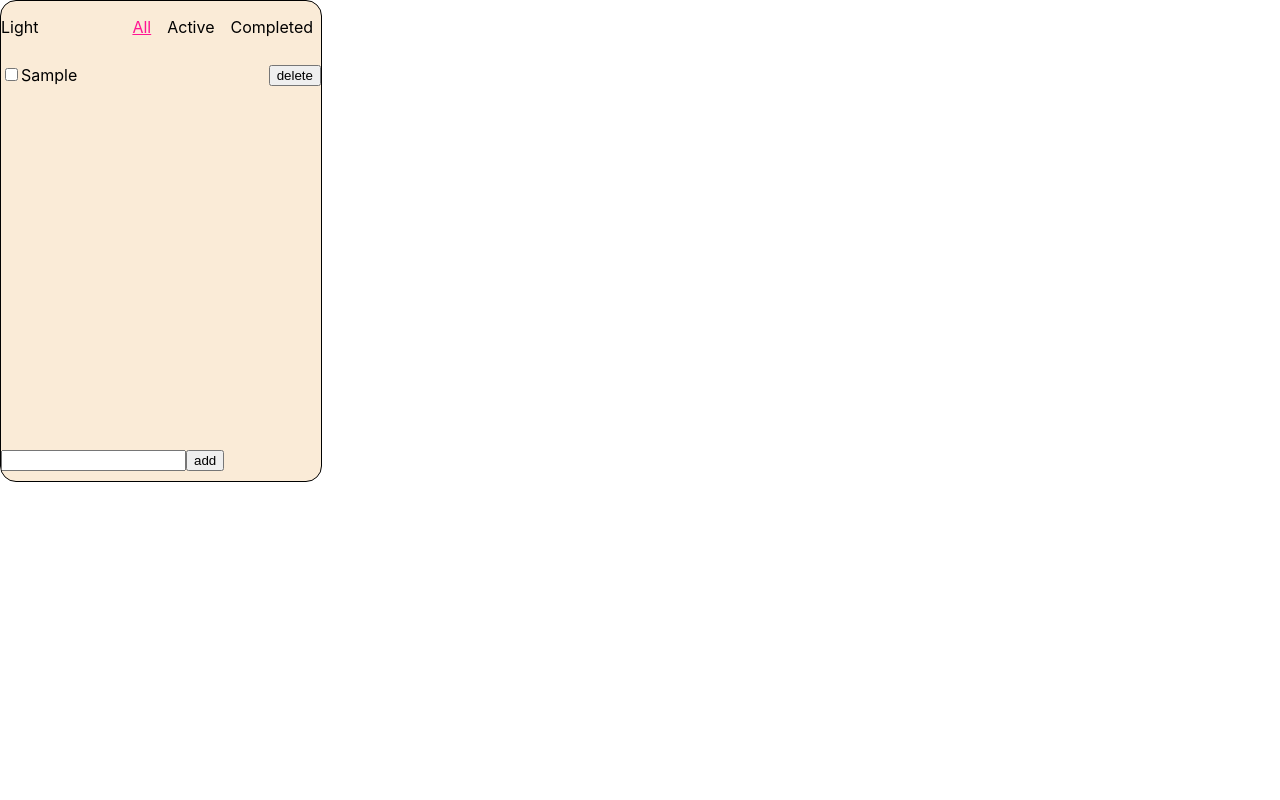
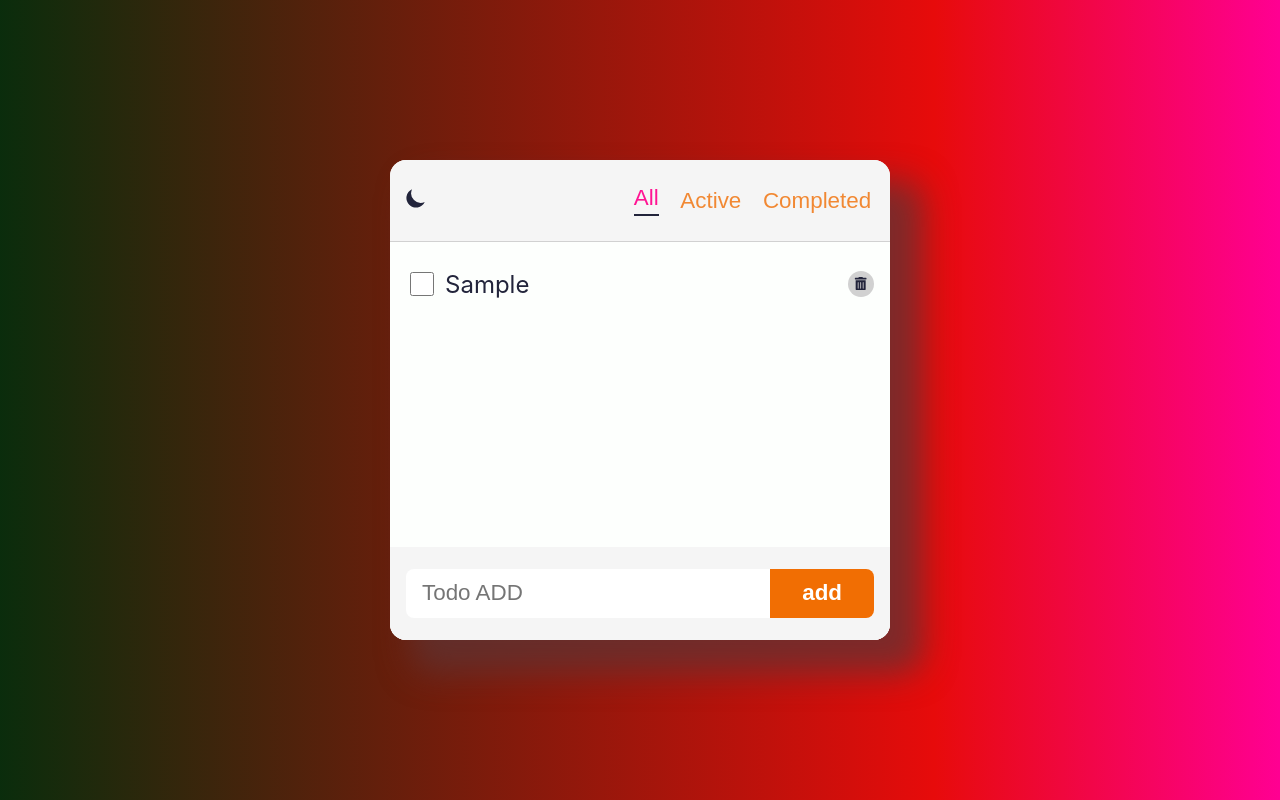
Before and after one commit to amaruack/todo-list, a React (Create React App) app: page / in a window 1280 px wide. Both pictures are taken after typing "Sample" into the empty fields and a click on the button "add". Built offline with nearby package versions, Linux system fonts and the light colour scheme.

Commit message:
add - css 추가

```diff
--- a/src/App.jsx
+++ b/src/App.jsx
@@ -6,10 +6,8 @@ import {HeaderProvider} from "./context/HeaderContext";
 function App() {
     return (
         <HeaderProvider>
-            <div className={'container'}>
-                <Header/>
-                <Content/>
-            </div>
+            <Header/>
+            <Content/>
         </HeaderProvider>
     );
 }
--- a/src/component/content/Content.jsx
+++ b/src/component/content/Content.jsx
@@ -1,7 +1,7 @@
 import React, {useContext, useEffect, useReducer, useState} from 'react';
 import {Todo} from "./Todo";
 import todoReducer from "./reducer/todoReducer";
-import {HeaderContext} from "../../context/HeaderContext";
+import {HeaderContext, useHeader} from "../../context/HeaderContext";
 
 import styles from './Todo.module.css';
 import {TodoAdd} from "./TodoAdd";
@@ -12,7 +12,7 @@ export const Content = () => {
     let initData = localStorage.getItem('todoList');
     initData = initData === null ? [] : JSON.parse(initData);
 
-    const {header} = useContext(HeaderContext);
+    const {header} = useHeader();
     const [todoList, dispatch] = useReducer(todoReducer, initData);
 
     const handleAdd = (replacedItem) => {
@@ -20,8 +20,8 @@ export const Content = () => {
     }
 
     return (
-        <div>
-            <div className={styles.todoContainer}>
+        <section className={`${styles.todoContainer}`}>
+            <ul className={styles.todoList}>
                 {
                     todoList.filter((todo) =>  {
                             if (header.filter === 'all') {
@@ -31,12 +31,12 @@ export const Content = () => {
                             }
                         })
                         .map((todo) => {
-                        return <Todo key={todo.todoId} todo={todo}  todoDispatch={dispatch}/>
+                        return <Todo key={todo.todoId} todo={todo} todoDispatch={dispatch}/>
                     })
                 }
-            </div>
+            </ul>
             <TodoAdd onAdd={handleAdd}/>
-        </div>
+        </section>
     );
 };
 
--- a/src/component/content/Todo.jsx
+++ b/src/component/content/Todo.jsx
@@ -1,25 +1,28 @@
 import React from 'react';
 import styles from './Todo.module.css';
-import {BiTrash} from "react-icons/bi";
+import {FaTrashAlt} from "react-icons/fa";
 
 export const Todo = (props) => {
 
     // todoDispatch
     const handleChange = (e) => {
-        const todoId = e.target.parentElement.dataset.id;
-        props.todoDispatch({type:'updated', todoId:todoId, status: e.target.checked ? 'completed' : 'active'})
+        // const todoId = e.target.parentElement.dataset.id;
+        const todoId = props.todo.todoId;
+        const status = e.target.checked ? 'completed' : 'active';
+        props.todoDispatch({type:'updated', todoId, status })
     }
 
     const handleDelete = (e) => {
-        const todoId = e.target.parentElement.dataset.id;
+        // const todoId = e.target.parentElement.dataset.id;
+        const todoId = props.todo.todoId;
         props.todoDispatch({type:'deleted', todoId:todoId})
     }
 
     return (
-        <div className={styles.todo} data-id={props.todo.todoId}>
-            <input type={'checkbox'} checked={props.todo.status === 'completed' ? true:false} onChange={handleChange}/>
-            <span>{props.todo.todoItem}</span>
-            <button className={styles.delete} onClick={handleDelete}>delete</button>
-        </div>
+        <li className={styles.todo} >
+            <input className={styles.checkbox} type={'checkbox'} checked={props.todo.status === 'completed' ? true:false} onChange={handleChange}/>
+            <label className={styles.text}>{props.todo.todoItem}</label>
+            <span className={styles.icon}><button className={styles.delete} onClick={handleDelete}><FaTrashAlt/></button></span>
+        </li>
     );
 };
--- a/src/component/content/Todo.module.css
+++ b/src/component/content/Todo.module.css
@@ -1,10 +1,50 @@
 .todoContainer {
-    height: 24rem;
+    height: 100%;
+    min-height: 0;
+    display: flex;
+    flex-direction: column;
+    background-color: var(--color-bg);
+    /*overflow: auto;*/
+}
+
+.todoContainer.dark {
+    background-color: var(--color-bg-white);
+}
+
+.todoList {
+    flex: 1 1 auto;
     overflow: auto;
 }
 .todo {
+    display: flex;
+    justify-content: space-between;
+    align-items: center;
+    padding: 0.5rem 1rem;
+    magin: 0.1rem 0;
+    color: var(--color-text);
+    /*height: 1.5rem;*/
+}
+.checkbox {
+    width: 1.5rem;
     height: 1.5rem;
 }
+.text {
+    flex: 1 1 0%;
+    margin-left: 0.5rem;
+    font-size: 1.5rem;
+}
+.icon {
+    width: 26px;
+    height: 26px;
+    background-color: var(--color-gray);
+    border-radius: 100%;
+    transition: all 150ms ease-out;
+}
+.icon:hover {
+    background-color: var(--color-accent);
+    transform: rotate(15deg) scale(1.2);
+}
 .delete {
-    float: right;
+    color: var(--color-text);
+    background-color: transparent;
 }
--- a/src/component/content/TodoAdd.jsx
+++ b/src/component/content/TodoAdd.jsx
@@ -1,4 +1,6 @@
 import React, {useState} from "react";
+import styles from './TodoAdd.module.css';
+
 
 export const TodoAdd = (props) => {
 
@@ -19,9 +21,9 @@ export const TodoAdd = (props) => {
     }
 
     return (
-        <form onSubmit={handleAddClick}>
-            <input id={'todo'} name={'todo'} type={'text'} value={todoItem} onChange={handleChange}/>
-            <button>add</button>
+        <form className={styles.form} onSubmit={handleAddClick}>
+            <input placeholder={'Todo ADD'} className={styles.input} id={'todo'} name={'todo'} type={'text'} value={todoItem} onChange={handleChange}/>
+            <button className={styles.button}>add</button>
         </form>
     )
 }
--- /dev/null
+++ b/src/component/content/TodoAdd.module.css
@@ -0,0 +1,31 @@
+.form {
+    width: 100%;
+    display: flex;
+    padding: 1.4rem 1rem;
+    background-color: var(--color-bg-dark);
+}
+
+.input {
+    font-size: 1.4rem;
+    padding: 0.7rem 1rem;
+    border: none;
+    outline: none;
+    flex: 1 0 auto;
+    border-top-left-radius: 8px;
+    border-bottom-left-radius: 8px;
+}
+
+.button {
+    cursor: pointer;
+    background-color: var(--color-accent);
+    color: var(--color-white);
+    font-weight: bold;
+    font-size: 1.4rem;
+    padding: 0 2rem;
+    border-top-right-radius: 8px;
+    border-bottom-right-radius: 8px;
+}
+
+.button:hover {
+    filter:brightness(125%);
+}
--- a/src/component/header/Header.jsx
+++ b/src/component/header/Header.jsx
@@ -1,26 +1,30 @@
 import React, {useContext, useState} from 'react';
 import styles from './Header.module.css';
-import {HeaderContext} from "../../context/HeaderContext";
+import {HeaderContext, useHeader} from "../../context/HeaderContext";
+import {HiMoon, HiSun} from "react-icons/hi";
+
+const Filters = ['all', 'active', 'completed'];
 
 export const Header = () => {
 
-    const {header, toggleDarkMode, selectFilter} = useContext(HeaderContext);
-    // const [filter, setFilter] = useState('all');
+    const {header, toggleDarkMode, selectFilter} = useHeader();
 
     const handleActive = (e) => {
         selectFilter(e.target.dataset.type);
     }
 
     return (
-        <div className={styles.header}>
-            <div className={styles.mode}>
-                <span onClick={() => toggleDarkMode()} >{header.mode ? (<span style={{backgroundColor:"black", color:"white"}} >Dark</span>) : (<span>Light</span>)}</span>
-            </div>
-            <div className={styles.filter}>
-                <span className={`${styles.filterItem} ${header.filter === 'all' ? styles.active:''}`} data-type={'all'} onClick={handleActive}>All</span>
-                <span className={`${styles.filterItem} ${header.filter === 'active' ? styles.active:''}`} data-type={'active'} onClick={handleActive}>Active</span>
-                <span className={`${styles.filterItem} ${header.filter === 'completed' ? styles.active:''}`} data-type={'completed'} onClick={handleActive}>Completed</span>
-            </div>
-        </div>
+        <header className={styles.header}>
+            <button onClick={() => toggleDarkMode()} className={styles.mode}>
+                {header.mode ? <HiSun/> : <HiMoon/>}
+            </button>
+            <ul className={styles.filters}>
+                {
+                    Filters.map((value, index) =>
+                        <button className={`${styles.filterItem} ${header.filter === value && styles.active}`} data-type={value} onClick={handleActive}>{value}</button>
+                    )
+                }
+            </ul>
+        </header>
     );
 };
--- a/src/component/header/Header.module.css
+++ b/src/component/header/Header.module.css
@@ -1,31 +1,58 @@
 .header {
-    margin-top: 1rem;
-    height: 3rem;
+    display: flex;
+    justify-content: space-between;
+    align-items: center;
+    padding: 0 0.5rem;
+    background-color: var(--color-bg-dark);
+    border-bottom: 1px solid var(--color-gray);
+    /*margin-top: 1rem;*/
+    /*height: 3rem;*/
+
 }
 
 .mode {
-    float: left;
-    width: 3rem;
-    /*height: 1rem;*/
+    background-color: transparent;
+    color: var(--color-text);
+    font-size: 1.5rem;
+    cursor: pointer;
+    transition: all 150ms ease-out;
+}
+.mode:hover {
+    transform: scale(1.1);
+    color: var(--color-accent);
 }
 
-.filter {
-    float: right;
-    height: 3rem;
+.filters {
+    display: flex;
+    /*float: right;*/
+    /*height: 3rem;*/
 }
 
 .filterItem {
-    padding-left: 0.5rem;
-    padding-right: 0.5rem;
+    font-size: 1.4rem;
+    margin: 0.3rem;
+    text-transform: capitalize;
+    background-color: transparent;
+    color: var(--color-accent);
+    opacity: 0.8;
 }
 
 .filterItem:hover {
+    opacity: 1;
     font-weight: bold;
     font-style: italic;
     background-color: aliceblue;
 }
 
-.active {
-    text-decoration: underline;
+.filterItem.active {
+    opacity: 1;
     color: deeppink;
+    /*text-decoration: underline;*/
 }
+.filterItem.active::after {
+    content: '';
+    display: block;
+    margin-top: 0.2rem;
+    border: 1px solid var(--color-text);
+        /*text-decoration: underline;*/
+}
--- a/src/context/HeaderContext.jsx
+++ b/src/context/HeaderContext.jsx
@@ -1,4 +1,4 @@
-import React, {createContext, useState} from 'react';
+import React, {createContext, useContext, useEffect, useState} from 'react';
 
 export const HeaderContext = createContext();
 
@@ -7,11 +7,33 @@ export function HeaderProvider({children}) {
     const [header, setHeader] = useState({mode:false, filter:'all'});
     const toggleDarkMode = () => {
         setHeader(prevState => ({mode:!prevState.mode, filter: prevState.filter}));
+        updateDarkMode(header.mode);
     }
     const selectFilter = (filter) => {
         setHeader(prevState => ({mode:prevState.mode, filter: filter}));
     }
+
+    useEffect(() => {
+        //TODO localStorage
+
+    }, []);
+
     return (
         <HeaderContext.Provider value={{header, toggleDarkMode, selectFilter}}>{children}</HeaderContext.Provider>
     )
 }
+
+function updateDarkMode(darkMode) {
+    if (darkMode) {
+        document.documentElement.classList.add('dark');
+        localStorage.theme='dark';
+    } else {
+        document.documentElement.classList.remove('dark');
+        localStorage.theme='light';
+    }
+
+
+
+}
+
+export const useHeader = () => useContext(HeaderContext);
--- a/src/index.css
+++ b/src/index.css
@@ -1,3 +1,20 @@
+:root {
+  --color-bg-dark: #f5f5f5;
+  --color-bg: #fdfffd;
+  --color-gray: #d1d1d1;
+  --color-white: white;
+  --color-text: #22243b;
+  --color-accent: #f16e03;
+  --color-scroll: #aaa7a7;
+}
+
+html.dark {
+  --color-bg-dark: #1a1c35;
+  --color-bg: #22243b;
+  --color-gray: #4e4e4e;
+  --color-text: #fdfffd;
+}
+
 body {
   margin: 0;
   font-family: -apple-system, BlinkMacSystemFont, 'Segoe UI', 'Roboto', 'Oxygen',
@@ -5,9 +22,62 @@ body {
     sans-serif;
   -webkit-font-smoothing: antialiased;
   -moz-osx-font-smoothing: grayscale;
+  width: 100vw;
+  height: 100vh;
+  font-size: 1.2rem;
+  display: flex;
+  justify-content: center;
+  align-items: center;
+  accent-color: var(--color-accent);
+  background: rgb(0,36,2);
+  background: linear-gradient(90deg, rgba(0,36,2,0.9612438725490196) 0%, rgba(231,11,11,1) 73%, rgba(255,0,146,1) 100%);
+}
+
+#root {
+  width: 100%;
+  height: 60%;
+  max-width: 500px;
+  background-color: var(--color-bg-dark);
+  border-radius: 1rem;
+  overflow: hidden;
+  display: flex;
+  flex-direction: column;
+  box-shadow: 27px 27px 33px 6px rgba(94,52,52,0.75);
+  -webkit-box-shadow: 27px 27px 33px 6px rgba(94,52,52,0.75);
+  -moz-box-shadow: 27px 27px 33px 6px rgba(94,52,52,0.75);
+}
+
+* {
+  box-sizing: border-box;
 }
 
 code {
   font-family: source-code-pro, Menlo, Monaco, Consolas, 'Courier New',
     monospace;
 }
+
+ul {
+  list-style: none;
+  padding-left: 0;
+}
+
+button {
+  outline: none;
+  border: none;
+}
+
+::-webkit-scrollbar {
+  width: 0.5rem;
+}
+
+::-webkit-scrollbar-track {
+  background-color: var(--color-bg-dark);
+}
+
+::-webkit-scrollbar-thumb {
+  background-color: var(--color-scroll);
+}
+
+::-webkit-scrollbar-thumb:hover {
+  background-color: var(--color-accent);
+}
```
Also changed, not shown: src/component/Constants.js (added, +8 -0 lines).
